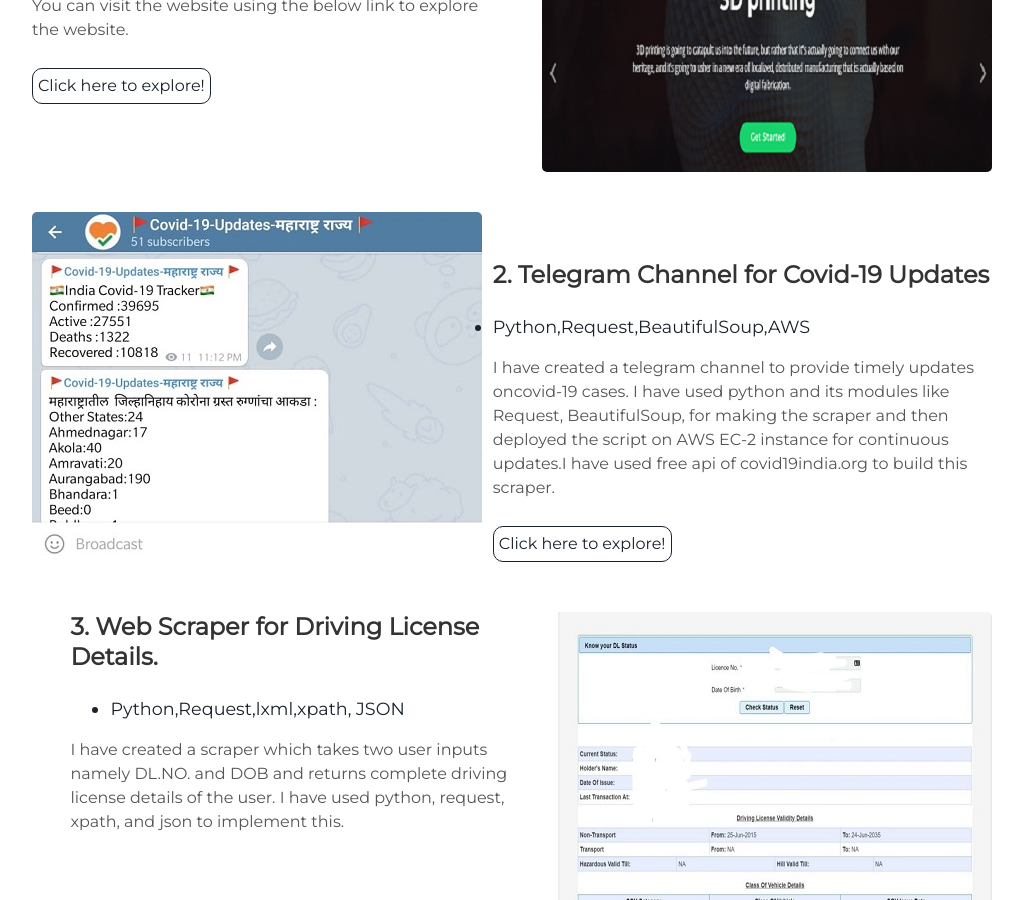
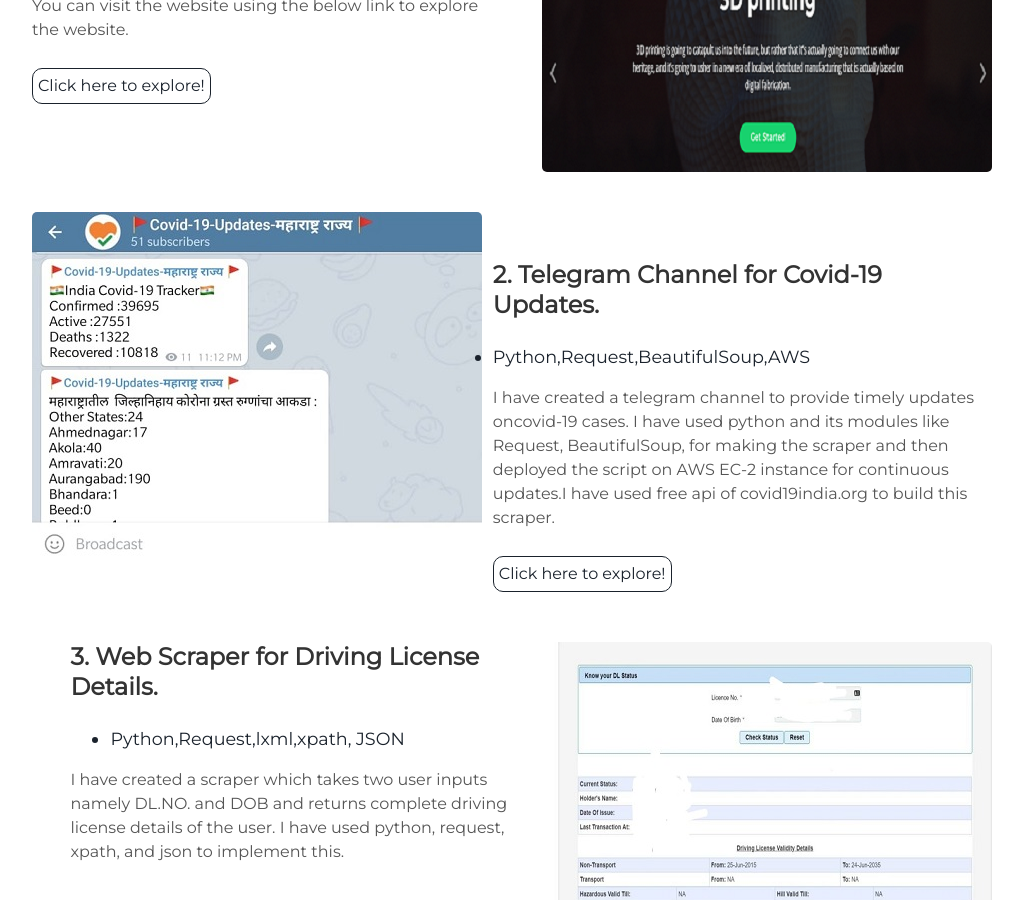
Before and after one commit to swapnilkathane/swapnilkathaneoldweb, a Jekyll site: the page built from index.html, in a window 1280 px wide and 900 px high, scrolled down 1910 px. Shown: the whole window, without its empty margins (128-1151 px from the left). Built offline with Jekyll 4.4.1, drawn with Linux system fonts in a browser that asks for light colours.

```diff
--- a/_includes/projects.html
+++ b/_includes/projects.html
@@ -20,7 +20,7 @@
     <img alt="mountains" src="{{ "/assets/img/Covid-19.jpeg" | prepend: site.baseurl }}" />
   </div>
   <div class="contents-left">
-    <h3>2. Telegram Channel for Covid-19 Updates</h3>
+    <h3>2. Telegram Channel for Covid-19 Updates.</h3>
     <ul>
       <li>Python,Request,BeautifulSoup,AWS</li>
     </ul>
```
